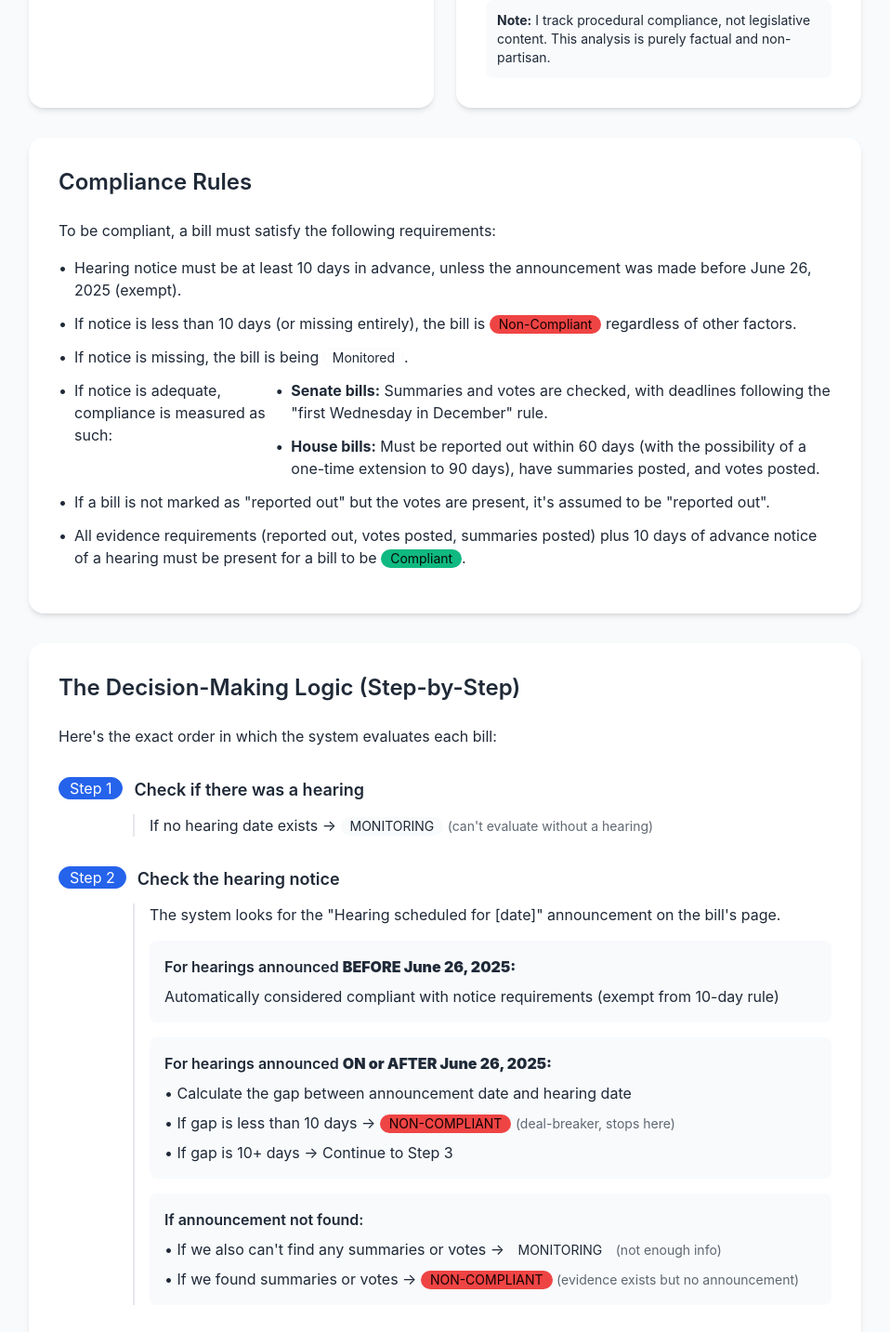
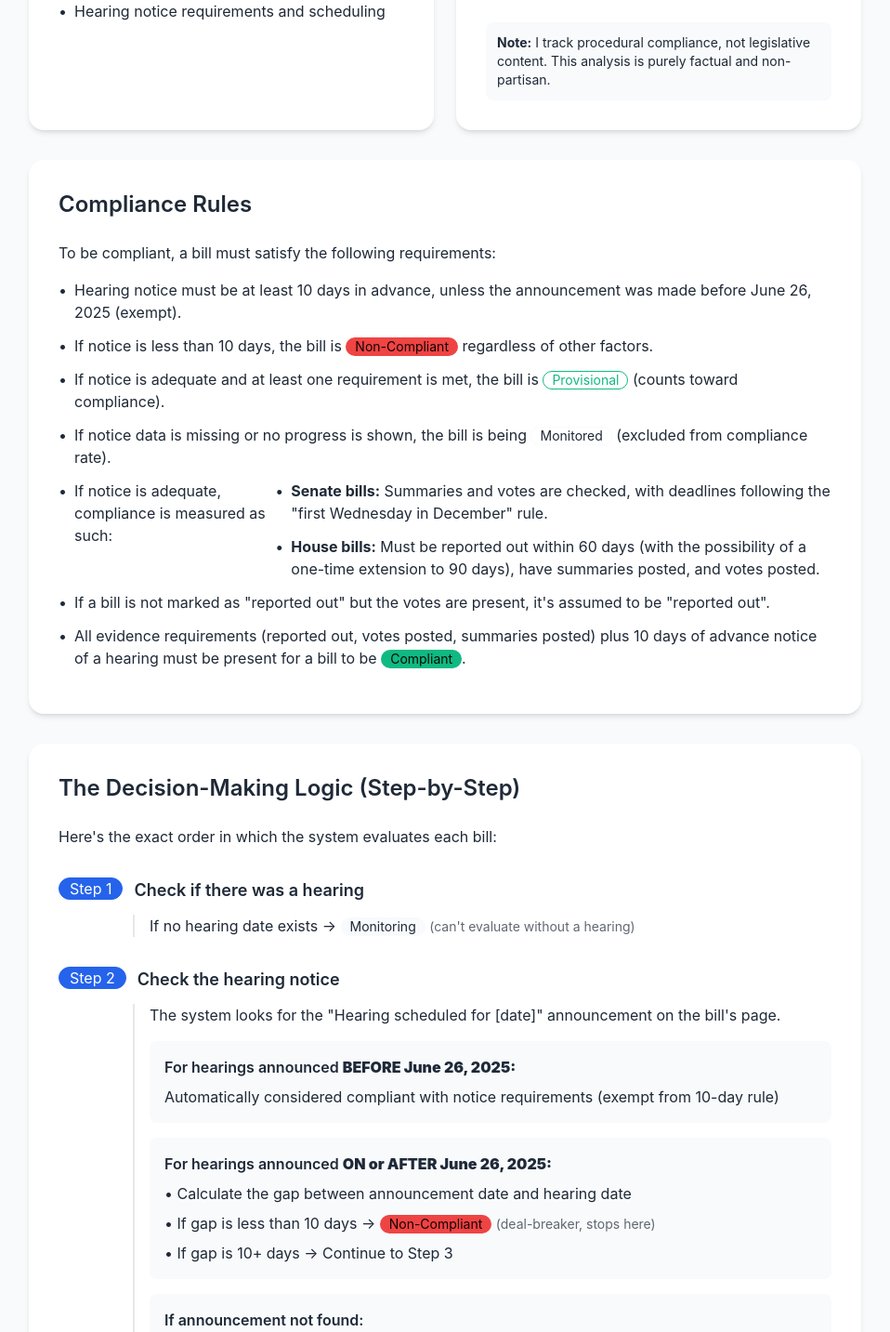
Before and after one commit to arbowl/beacon-hill-tracker, a React (Vite) app in the folder frontend/: page /about in a window 1280 px wide. Shown: the part 1364-2797 px from the top of the page at 93% size, without its empty margins (161-1119 px from the left). Built offline with nearby package versions, Linux system fonts and the light colour scheme.

Commit message:
Align About page with new Provisional status

```diff
--- a/frontend/src/pages/AboutPage.tsx
+++ b/frontend/src/pages/AboutPage.tsx
@@ -40,7 +40,7 @@ const AboutPage = () => {
             My name is Drew Bowler. I'm an independent engineer and civic technologist focused on improving public access to legislative data and government accountability.
           </p>
           <p className="text-base-content/80 mb-4">
-            I developed the Beacon Hill Compliance Tracker as an independent project, collaborating with the directors of two Massachusetts grassroots political organizations who provided input on design and functionality.
+            I developed the Beacon Hill Compliance Tracker as an independent project, collaborating with the executive directors of two Massachusetts grassroots political organizations who provided input on design and functionality.
           </p>
           <p className="text-base-content/80 mb-4">
             I believe technology should serve the public interest, especially when it comes to transparency, oversight, and civic participation.
@@ -112,12 +112,17 @@ const AboutPage = () => {
               <li className="flex items-start">
                 <span className="text-primary mr-2">•</span>
                 <span>
-                If notice is less than 10 days (or missing entirely), the bill is <span className="badge badge-error">Non-Compliant</span> regardless of other factors.</span>
+                If notice is less than 10 days, the bill is <span className="badge badge-error">Non-Compliant</span> regardless of other factors.</span>
               </li>
               <li className="flex items-start">
                 <span className="text-primary mr-2">•</span>
                 <span>
-                If notice is missing, the bill is being <span className="badge">Monitored</span>.</span>
+                If notice is adequate and at least one requirement is met, the bill is <span className="badge badge-success badge-outline">Provisional</span> (counts toward compliance).</span>
+              </li>
+              <li className="flex items-start">
+                <span className="text-primary mr-2">•</span>
+                <span>
+                If notice data is missing or no progress is shown, the bill is being <span className="badge">Monitored</span> (excluded from compliance rate).</span>
               </li>
               <li className="flex items-start">
                 <span className="text-primary mr-2">•</span>
@@ -161,7 +166,7 @@ const AboutPage = () => {
             </div>
             <div className="ml-20 pl-4 border-l-2 border-primary/30">
               <p className="text-base-content/80">
-                If no hearing date exists → <span className="badge badge-ghost">MONITORING</span> <span className="text-sm opacity-70">(can't evaluate without a hearing)</span>
+                If no hearing date exists → <span className="badge badge-ghost">Monitoring</span> <span className="text-sm opacity-70">(can't evaluate without a hearing)</span>
               </p>
             </div>
           </div>
@@ -188,7 +193,7 @@ const AboutPage = () => {
                 <p className="font-semibold mb-2">For hearings announced <strong>ON or AFTER June 26, 2025:</strong></p>
                 <ul className="space-y-2 text-base-content/80">
                   <li>• Calculate the gap between announcement date and hearing date</li>
-                  <li>• If gap is less than 10 days → <span className="badge badge-error">NON-COMPLIANT</span> <span className="text-sm opacity-70">(deal-breaker, stops here)</span></li>
+                  <li>• If gap is less than 10 days → <span className="badge badge-error">Non-Compliant</span> <span className="text-sm opacity-70">(deal-breaker, stops here)</span></li>
                   <li>• If gap is 10+ days → Continue to Step 3</li>
                 </ul>
               </div>
@@ -196,8 +201,8 @@ const AboutPage = () => {
               <div className="bg-base-200 p-4 rounded-lg">
                 <p className="font-semibold mb-2">If announcement not found:</p>
                 <ul className="space-y-2 text-base-content/80">
-                  <li>• If we also can't find any summaries or votes → <span className="badge badge-ghost">MONITORING</span> <span className="text-sm opacity-70">(not enough info)</span></li>
-                  <li>• If we found summaries or votes → <span className="badge badge-error">NON-COMPLIANT</span> <span className="text-sm opacity-70">(evidence exists but no announcement)</span></li>
+                  <li>• If we also can't find any summaries or votes → <span className="badge badge-ghost">Monitoring</span> <span className="text-sm opacity-70">(not enough info)</span></li>
+                  <li>• If we found summaries or votes → <span className="badge badge-error">Non-Compliant</span> <span className="text-sm opacity-70">(evidence exists but no announcement)</span></li>
                 </ul>
               </div>
             </div>
@@ -266,21 +271,28 @@ const AboutPage = () => {
                 <p className="text-base-content/80">
                   If all 3 things are true (reported out + summary + votes):
                   <br />
-                  → <span className="badge badge-success">COMPLIANT</span>
+                  → <span className="badge badge-success">Compliant</span>
+                </p>
+              </div>
+              <div className="bg-success/10 border-l-4 border-success/50 p-4 rounded">
+                <p className="text-base-content/80">
+                  If notice is adequate and at least 1 of the 3 requirements is met:
+                  <br />
+                  → <span className="badge badge-success badge-outline">Provisional</span> <span className="text-sm opacity-70">(on track, counts toward compliance)</span>
                 </p>
               </div>
               <div className="bg-warning/10 border-l-4 border-warning p-4 rounded">
                 <p className="text-base-content/80">
-                  If today's date is <strong>BEFORE</strong> the deadline:
+                  If no hearing or no evidence of progress:
                   <br />
-                  → <span className="badge badge-ghost">MONITORING</span> <span className="text-sm opacity-70">(still have time)</span>
+                  → <span className="badge badge-ghost">Monitoring</span> <span className="text-sm opacity-70">(insufficient data, excluded from stats)</span>
                 </p>
               </div>
               <div className="bg-error/10 border-l-4 border-error p-4 rounded">
                 <p className="text-base-content/80">
-                  If the deadline has passed and/or documentation is missing:
+                  If notice failed or deadline passed without completion:
                   <br />
-                  → <span className="badge badge-error">NON-COMPLIANT</span>
+                  → <span className="badge badge-error">Non-Compliant</span>
                 </p>
               </div>
             </div>
```
